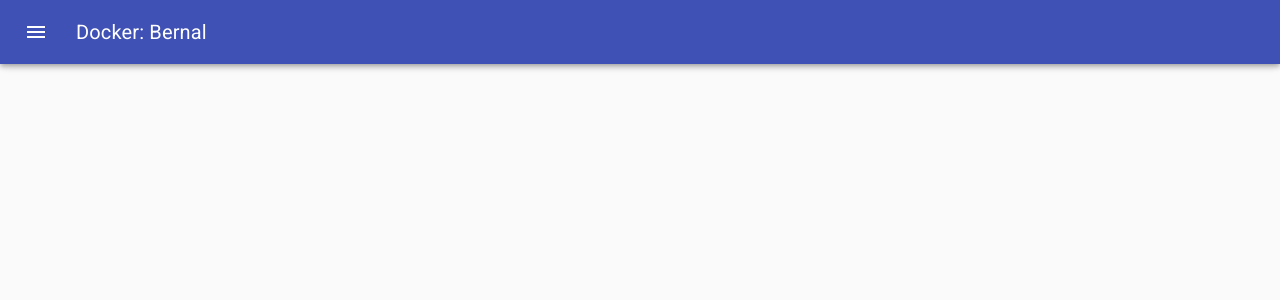
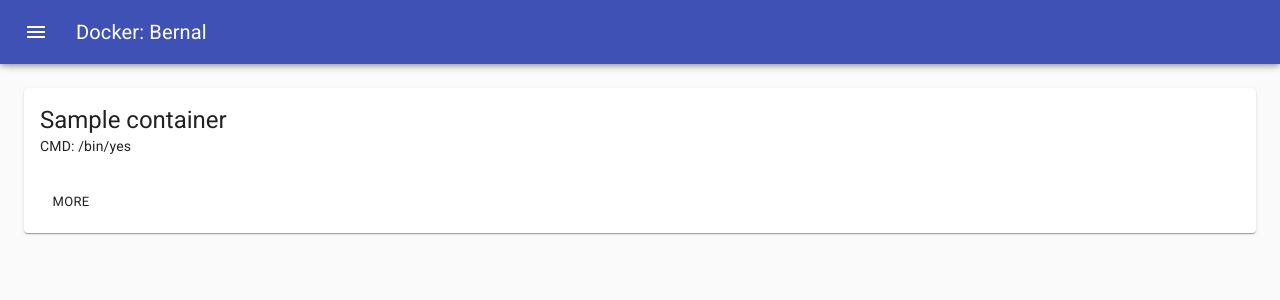
Before and after one commit to rdelfin/dockerui, a React (Create React App) app: page / in a window 1280 px wide. Shown: the top 300 px of the page. Built offline with nearby package versions, Linux system fonts and the light colour scheme.

Commit message:
Added container card

```diff
--- a/src/App.tsx
+++ b/src/App.tsx
@@ -4,9 +4,19 @@
 
 import React from "react";
 import SiteDrawer from "./SiteDrawer";
+import ContainerCard from "./ContainerCard";
 
 function App() {
-    return <SiteDrawer />;
+    return (
+        <SiteDrawer>
+            <ContainerCard
+                name="Sample container"
+                command="/bin/yes"
+                id="deadbeef"
+                stat="running"
+            />
+        </SiteDrawer>
+    );
 }
 
 export default App;
--- /dev/null
+++ b/src/ContainerCard.tsx
@@ -0,0 +1,54 @@
+/**
+ * @format
+ */
+
+import React from "react";
+import Button from "@material-ui/core/Button";
+import Card from "@material-ui/core/Card";
+import Typography from "@material-ui/core/Typography";
+import { withStyles, WithStyles, createStyles } from "@material-ui/core/styles";
+import CardActions from "@material-ui/core/CardActions";
+import CardContent from "@material-ui/core/CardContent";
+
+const styles = createStyles({
+    root: {
+        minWidth: 275,
+    },
+    media: {
+        minHeight: 140,
+        maxHeight: 300,
+    },
+    bottom_action: {
+        padding: 15,
+    },
+});
+
+interface Props extends WithStyles<typeof styles> {
+    name: string;
+    command: string;
+    id: string;
+    stat: string;
+}
+
+function ContainerCard(props: Props) {
+    const { classes, name, command } = props;
+
+    return (
+        <Card className={classes.root}>
+            <CardContent>
+                <Typography variant="h5" component="h2">
+                    {name}
+                </Typography>
+                <Typography variant="body2" component="p">
+                    CMD: {command}
+                </Typography>
+            </CardContent>
+
+            <CardActions className={classes.bottom_action}>
+                <Button size="small">More</Button>
+            </CardActions>
+        </Card>
+    );
+}
+
+export default withStyles(styles)(ContainerCard);
```
